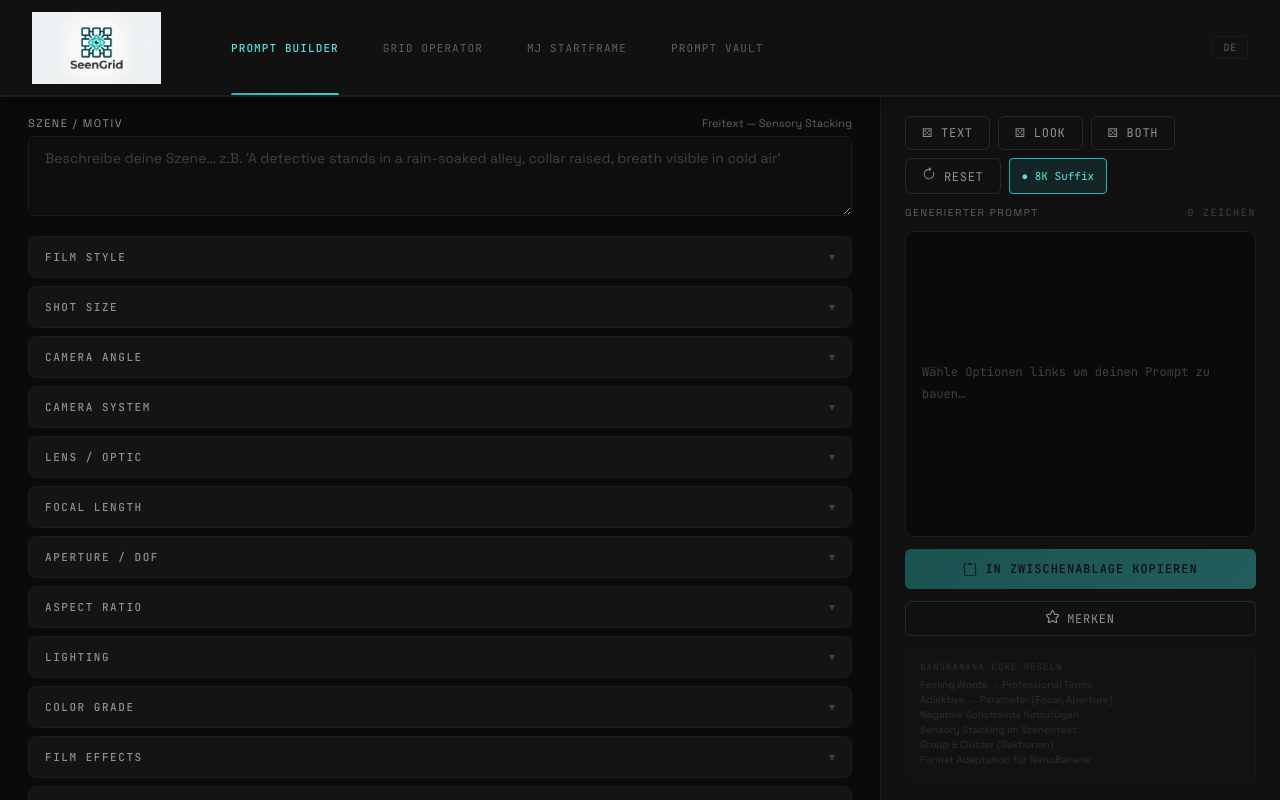
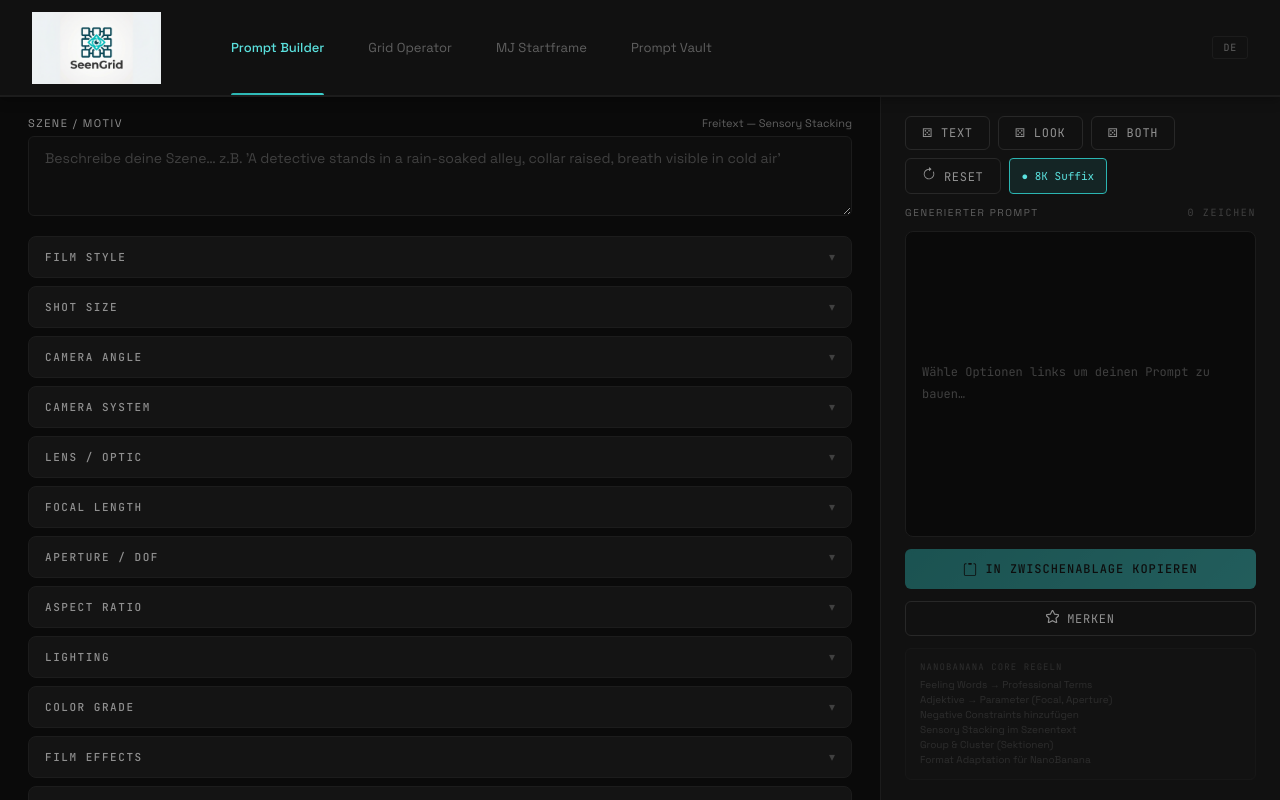
Before and after one commit to n4wmachine/SeenGrid, a React (Vite) app: page / in a window 1280 px wide. Built offline with nearby package versions, Linux system fonts and the light colour scheme.

Commit message:
fix: tab nav font — body 13px, no uppercase, no letter-spacing

```diff
--- a/src/components/layout/Header.css
+++ b/src/components/layout/Header.css
@@ -63,11 +63,11 @@
 }
 
 .tabNavItem {
-  font-family: var(--sg-font-mono);
-  font-size: var(--sg-text-xs);
+  font-family: var(--sg-font-body);
+  font-size: 13px;
   font-weight: 400;
-  text-transform: uppercase;
-  letter-spacing: 0.1em;
+  text-transform: none;
+  letter-spacing: 0;
   color: var(--sg-text-tertiary);
   background: none;
   border: none;
```
